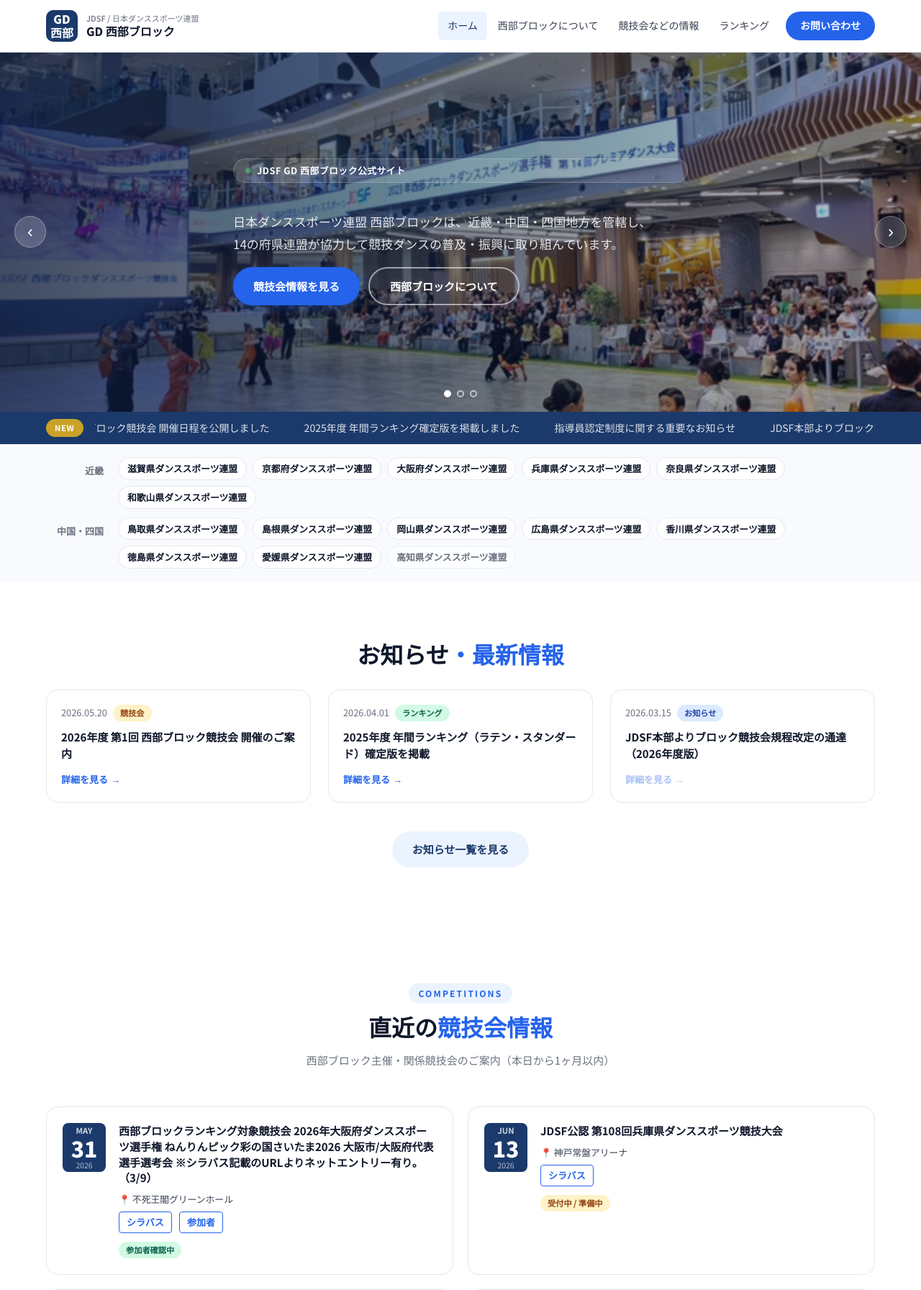
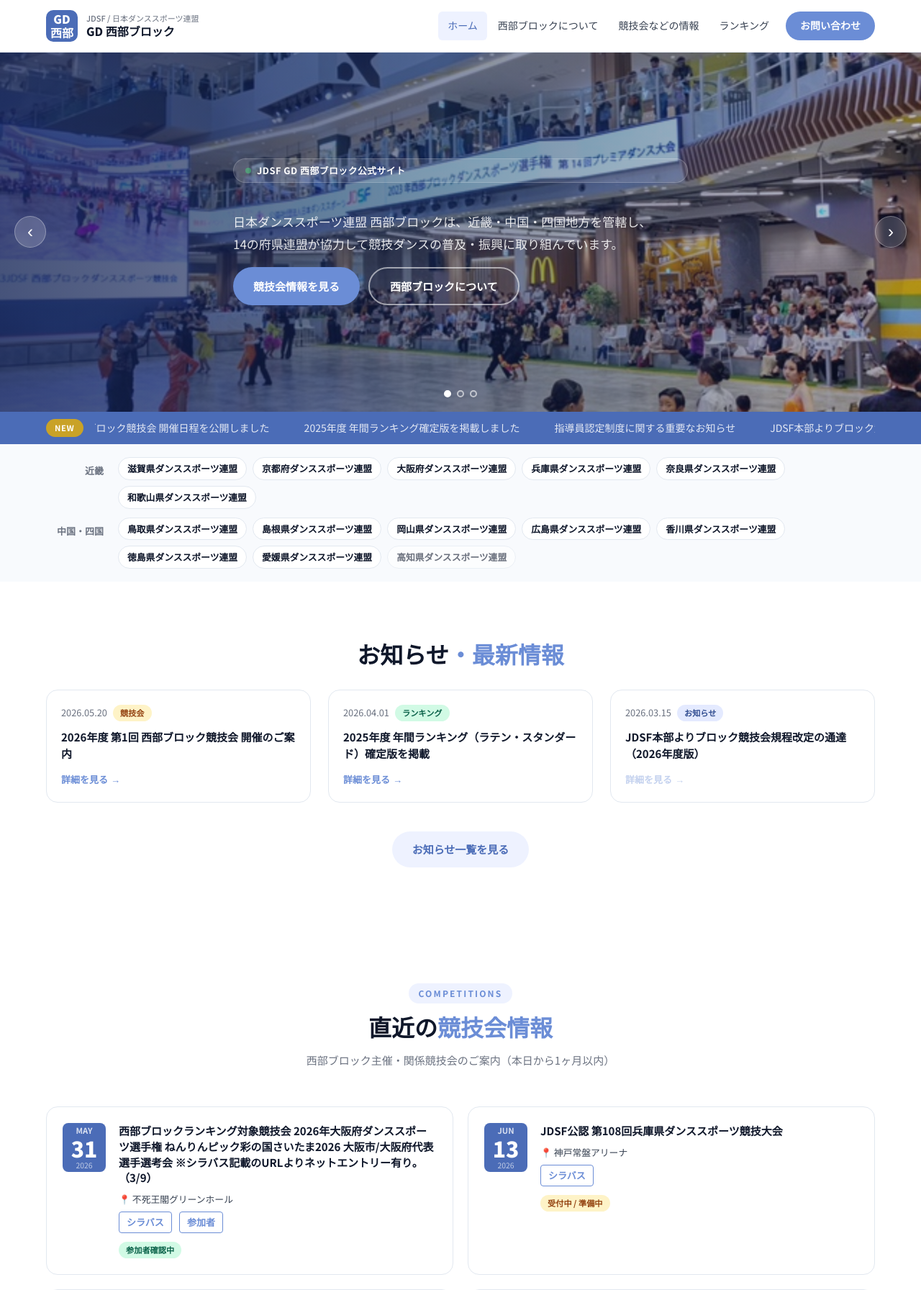
Before and after one commit to taniguchi-source/jdsf-seibu, a PHP site: page / in a window 1280 px wide. Shown: the top 1792 px of the page at 72% size. Run offline with PHP 8.4, Linux system fonts and the light colour scheme.

Commit message:
サイトカラーを #4B6CB7 基調に変更
--primary:       #4B6CB7 (指定色)
--primary-dark:  #2E4A8E (ホバー・フッター背景)
--primary-light: #6B8DD6 (リンク・ボタン)
--bg-blue:       #EEF2FF (薄青背景)
ハードコードされた旧カラー (rgba含む) もすべて更新

Co-Authored-By: Claude Sonnet 4.6 <noreply@anthropic.com>

```diff
--- a/css/style.css
+++ b/css/style.css
@@ -1,8 +1,8 @@
 /* ===== CSS Variables ===== */
 :root {
-  --primary:        #1B3A6B;
-  --primary-dark:   #0D2347;
-  --primary-light:  #2563EB;
+  --primary:        #4B6CB7;
+  --primary-dark:   #2E4A8E;
+  --primary-light:  #6B8DD6;
   --accent:         #C9A227;
   --accent-light:   #F0D98C;
   --text-dark:      #0F172A;
@@ -10,10 +10,10 @@
   --text-light:     #6B7280;
   --bg-white:       #FFFFFF;
   --bg-light:       #F8FAFD;
-  --bg-blue:        #EBF3FF;
+  --bg-blue:        #EEF2FF;
   --border:         #E2E8F0;
-  --shadow:         0 2px 8px rgba(27,58,107,0.10);
-  --shadow-hover:   0 8px 28px rgba(27,58,107,0.18);
+  --shadow:         0 2px 8px rgba(75,108,183,0.10);
+  --shadow-hover:   0 8px 28px rgba(75,108,183,0.18);
   --radius:         8px;
   --radius-lg:      16px;
   --transition:     all 0.25s ease;
@@ -87,13 +87,13 @@ ul { list-style: none; }
 .btn-primary {
   background: var(--primary-light);
   color: #fff;
-  box-shadow: 0 4px 14px rgba(37,99,235,0.30);
+  box-shadow: 0 4px 14px rgba(75,108,183,0.30);
 }
 .btn-primary:hover {
   background: var(--primary);
   color: #fff;
   transform: translateY(-2px);
-  box-shadow: 0 6px 20px rgba(37,99,235,0.40);
+  box-shadow: 0 6px 20px rgba(75,108,183,0.40);
 }
 .btn-outline-white {
   background: transparent;
@@ -238,9 +238,9 @@ ul { list-style: none; }
   inset: 0;
   background: linear-gradient(
     to right,
-    rgba(10, 25, 55, 0.78) 0%,
-    rgba(10, 25, 55, 0.50) 50%,
-    rgba(10, 25, 55, 0.25) 100%
+    rgba(18, 35, 85, 0.78) 0%,
+    rgba(18, 35, 85, 0.50) 50%,
+    rgba(18, 35, 85, 0.25) 100%
   );
   z-index: 1;
 }
@@ -476,7 +476,7 @@ ul { list-style: none; }
   border-radius: 100px;
 }
 .tag-comp   { background: #FEF3C7; color: #92400E; }
-.tag-info   { background: #DBEAFE; color: #1E40AF; }
+.tag-info   { background: #E4EAFF; color: #2E4A8E; }
 .tag-rank   { background: #D1FAE5; color: #065F46; }
 .tag-notice { background: #FCE7F3; color: #9D174D; }
 .news-title {
@@ -710,7 +710,7 @@ ul { list-style: none; }
   border-color: var(--primary-light);
   color: #fff;
   transform: translateY(-2px);
-  box-shadow: 0 4px 12px rgba(37,99,235,0.25);
+  box-shadow: 0 4px 12px rgba(75,108,183,0.25);
 }
 
 @media (max-width: 600px) {
@@ -916,7 +916,7 @@ textarea {
 }
 input:focus, select:focus, textarea:focus {
   border-color: var(--primary-light);
-  box-shadow: 0 0 0 3px rgba(37,99,235,0.12);
+  box-shadow: 0 0 0 3px rgba(75,108,183,0.12);
 }
 textarea { min-height: 140px; resize: vertical; }
 .form-row { display: grid; grid-template-columns: 1fr 1fr; gap: 20px; }
```
